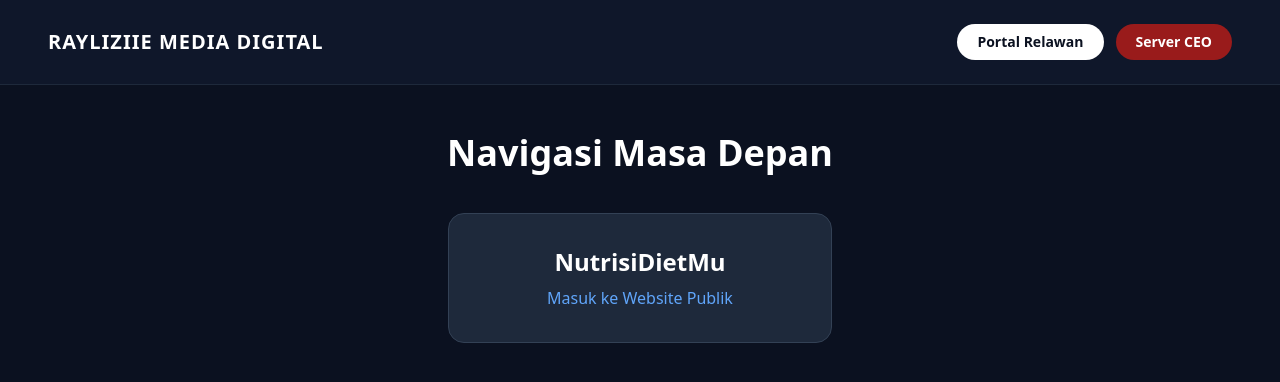
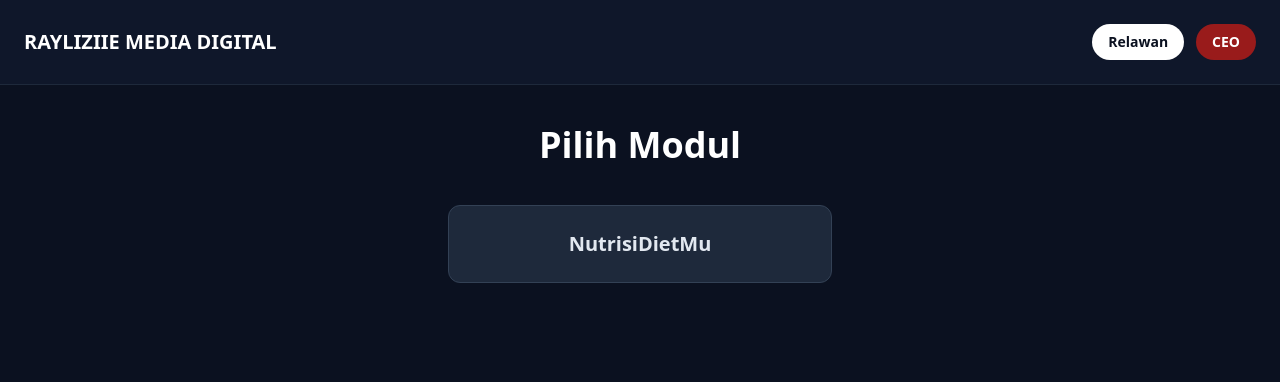
Before and after one commit to MrOlee/rayliziie-media-digital, a React (Vite) app: page / in a window 1280 px wide. Shown: the top 382 px of the page. Built offline with nearby package versions, Linux system fonts and the light colour scheme.

Commit message:
Refactor header and main content layout in App.jsx

```diff
--- a/src/App.jsx
+++ b/src/App.jsx
@@ -9,19 +9,18 @@
   if (currentView === 'hub') {
     return (
       <div className="min-h-screen bg-[#0B1120] text-slate-200">
-        <header className="flex flex-col sm:flex-row gap-4 justify-between items-center p-6 md:px-12 border-b border-slate-800 bg-[#0F172A]">
-          <h1 className="text-xl font-black text-white uppercase tracking-wider">RAYLIZIIE MEDIA DIGITAL</h1>
+        <header className="flex justify-between items-center p-6 border-b border-slate-800 bg-[#0F172A]">
+          <h1 className="text-xl font-black text-white uppercase">RAYLIZIIE MEDIA DIGITAL</h1>
           <div className="flex gap-3">
-            <button onClick={() => setCurrentView('relawan')} className="bg-white text-[#0B1120] px-5 py-2 rounded-full font-bold text-sm hover:bg-slate-200">Portal Relawan</button>
-            <button onClick={() => setCurrentView('ceo')} className="bg-red-800 text-white px-5 py-2 rounded-full font-bold text-sm hover:bg-red-700">Server CEO</button>
+            <button onClick={() => setCurrentView('relawan')} className="bg-white text-[#0B1120] px-4 py-2 rounded-full font-bold text-sm">Relawan</button>
+            <button onClick={() => setCurrentView('ceo')} className="bg-red-800 text-white px-4 py-2 rounded-full font-bold text-sm">CEO</button>
           </div>
         </header>
-        <main className="p-12 text-center text-white">
-          <h2 className="text-4xl font-black mb-10">Navigasi Masa Depan</h2>
-          <div onClick={() => setCurrentView('public')} className="cursor-pointer bg-[#1E293B] p-8 rounded-2xl max-w-sm mx-auto hover:border-blue-500 border border-slate-700">
-             <h4 className="text-2xl font-bold">NutrisiDietMu</h4>
-             <p className="text-blue-400 mt-2">Masuk ke Website Publik</p>
-          </div>
+        <main className="p-10 text-center">
+            <h2 className="text-4xl font-black text-white mb-10">Pilih Modul</h2>
+            <div onClick={() => setCurrentView('public')} className="cursor-pointer bg-[#1E293B] p-6 rounded-xl border border-slate-700 max-w-sm mx-auto">
+                <h4 className="text-xl font-bold">NutrisiDietMu</h4>
+            </div>
         </main>
       </div>
     );
@@ -29,11 +28,8 @@
 
   return (
     <div className="relative">
-      <button
-        onClick={() => setCurrentView('hub')}
-        className="fixed bottom-6 right-6 z-[999] bg-slate-800 text-white px-5 py-3 rounded-full font-bold text-sm border border-slate-600 hover:bg-slate-700 shadow-xl"
-      >
-        &larr; Kembali ke Hub
+      <button onClick={() => setCurrentView('hub')} className="fixed bottom-6 right-6 z-[999] bg-slate-800 text-white px-4 py-2 rounded-full text-sm border border-slate-600">
+        &larr; Kembali
       </button>
       {currentView === 'public' && <HomePage />}
       {currentView === 'relawan' && <CmsPortalRelawan />}
```
